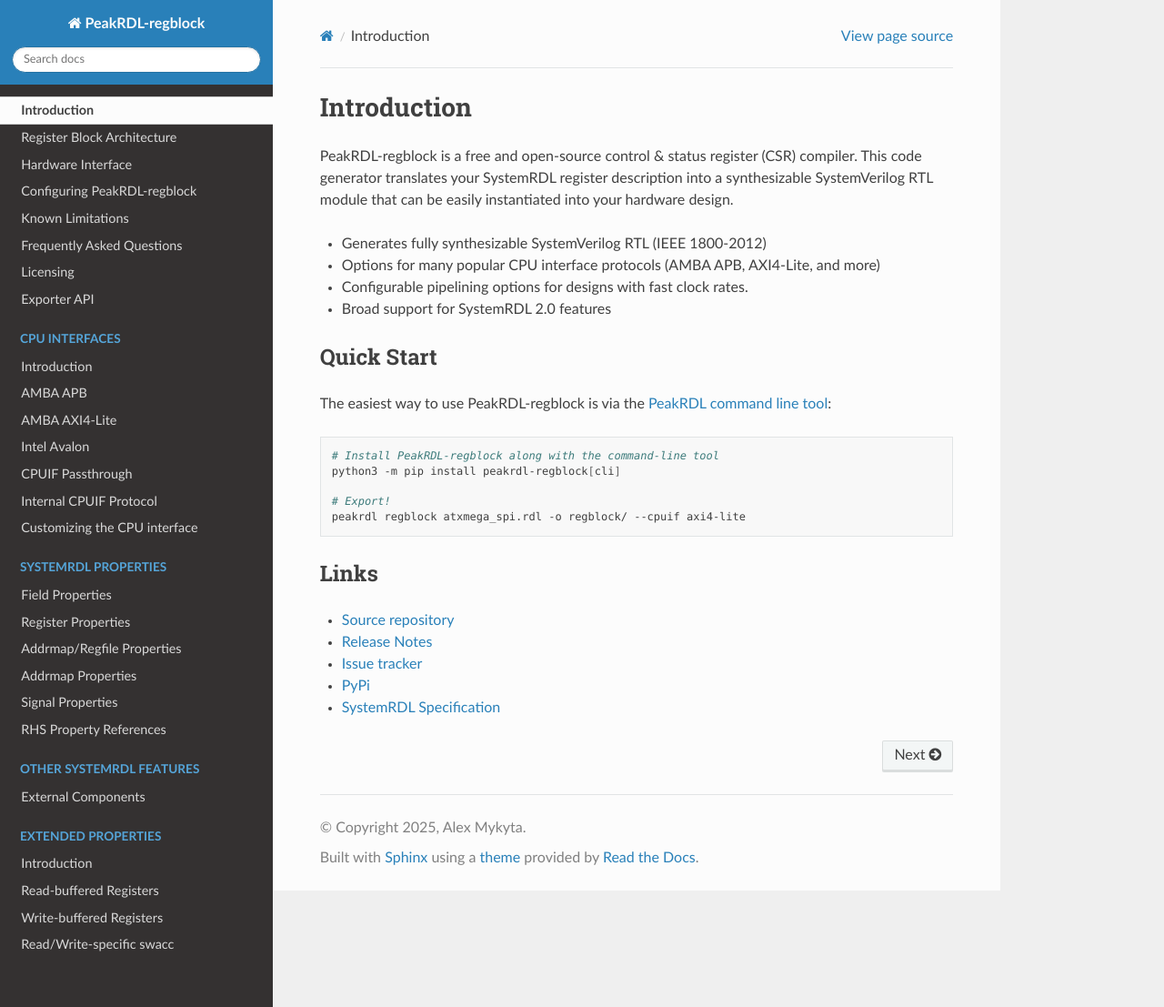
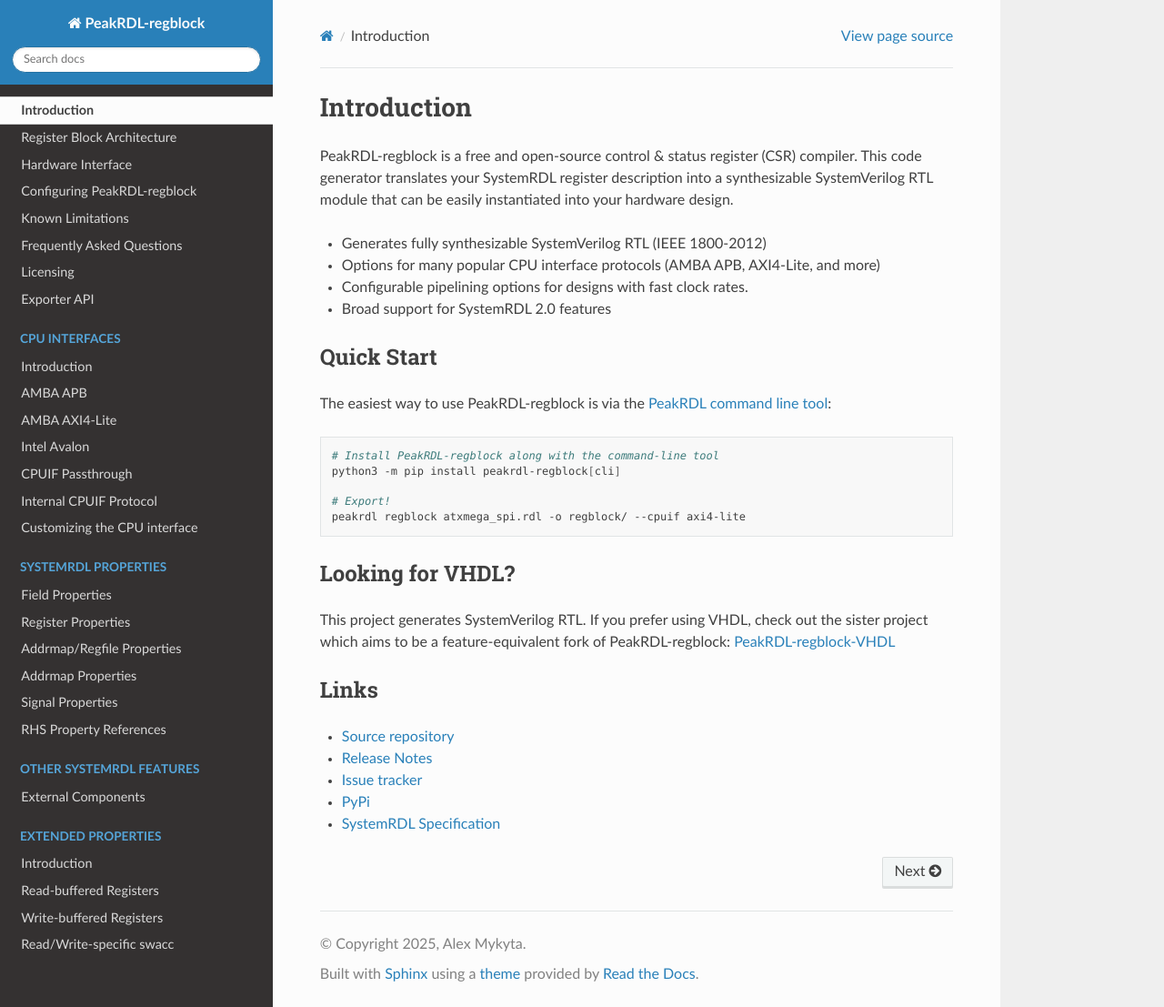
Before and after one commit to SystemRDL/PeakRDL-regblock, a Sphinx documentation site: the page built from docs/index.rst, in a window 1280 px wide and 1107 px high. Shown: the whole window at 91% size. Built offline with Sphinx 7.4.7 and the Read the Docs theme 3.1.0, drawn with Linux system fonts in a browser that asks for light colours.

Commit message:
Add xref to VHDL fork

```diff
--- a/docs/index.rst
+++ b/docs/index.rst
@@ -23,6 +23,13 @@
 
     # Export!
     peakrdl regblock atxmega_spi.rdl -o regblock/ --cpuif axi4-lite
+
+
+Looking for VHDL?
+-----------------
+This project generates SystemVerilog RTL. If you prefer using VHDL, check out
+the sister project which aims to be a feature-equivalent fork of
+PeakRDL-regblock: `PeakRDL-regblock-VHDL <https://peakrdl-regblock-vhdl.readthedocs.io>`_
 
 
 Links
```
Also changed, not shown: README.md (+1 -1 lines).
